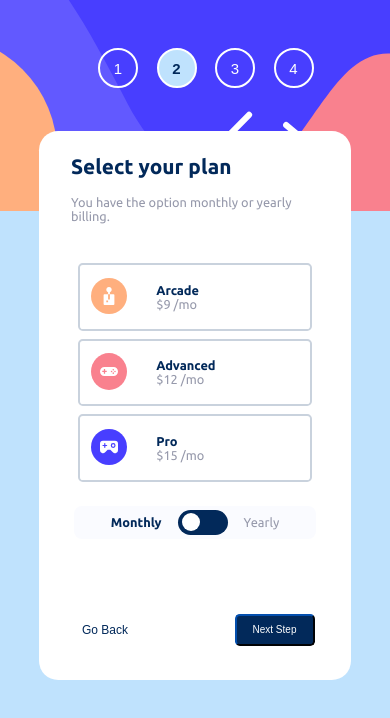
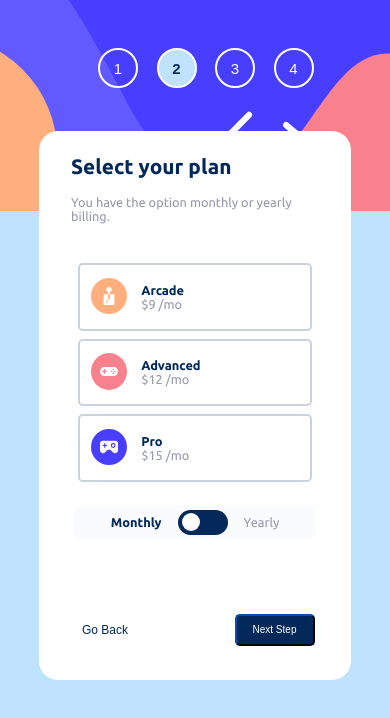
Before and after one commit to mnavai/multistepsform-reactapp, a React (Create React App) app: page /select-plan in a window 390 px wide. Shown: the top 718 px of the page. Built offline with nearby package versions, Linux system fonts and the light colour scheme; no server answers.

Commit message:
fixing the issues with cards

```diff
--- a/src/components/Card/Card.css
+++ b/src/components/Card/Card.css
@@ -107,7 +107,7 @@
         margin: 0 auto .5rem auto;
     }
     .icon {
-        width: 65px;
+        width: 50px;
         height: 65px;
     }
     .grey-bar {
--- a/src/pages/Summary.js
+++ b/src/pages/Summary.js
@@ -52,7 +52,7 @@ const Summary = () => {
                                             <div key={index} className="addon">
                                                 <p className="addons-p">{service.service}</p>
                                                 <p className="addons-price">
-                                                    +${isYearlyPlan? service.price * 12 : service.price}{isYearlyPlan ? "/yr" : "/mo"}
+                                                    +${toggleSelection === "Yearly" ? service.price * 12 : service.price}{isYearlyPlan ? "/yr" : "/mo"}
                                                 </p>
                                             </div>
                                         ))
--- a/src/pages/ThankYou.js
+++ b/src/pages/ThankYou.js
@@ -18,7 +18,7 @@ const Summary = () => {
       setShowConfetti(false);
       localStorage.clear(); // Clear local storage
       navigate("/");
-    }, 12000);
+    }, 10000);
     }, [navigate]);
 
     return (
```
